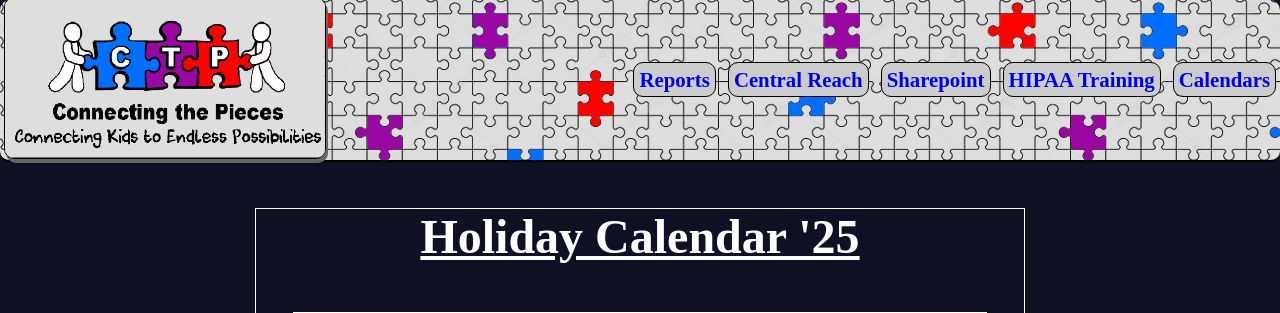
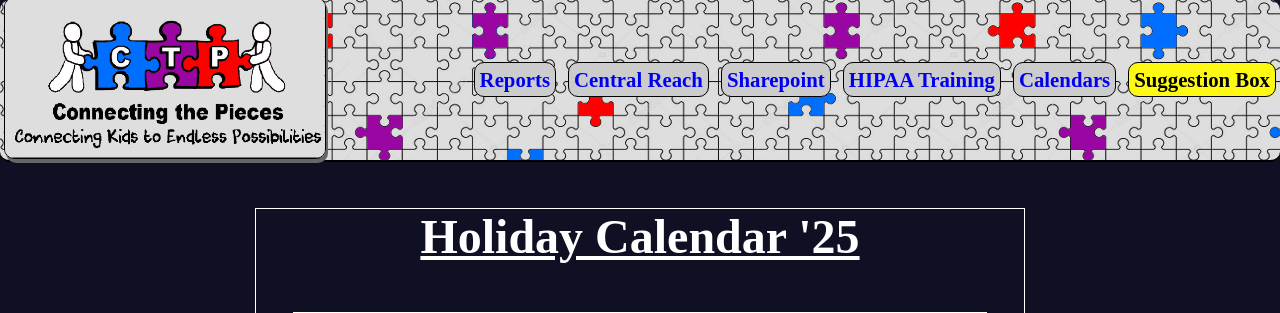
Before and after one commit to MeetCTP/CTPReportGenerator, a Flask app: page /calendar in a window 1280 px wide. Shown: the top 313 px of the page. Run offline with Flask 3, Linux system fonts and the light colour scheme; parts of the project's set-up code (start-up, migrations or seed data) failed here and were passed over.

Commit message:
Add suggestion box link

```diff
--- a/Templates/all-prod-reports.html
+++ b/Templates/all-prod-reports.html
@@ -16,6 +16,7 @@
                     <a href="https://meetctp.sharepoint.com/Shared%20Documents/Forms/AllItems.aspx" target="_blank">Sharepoint</a>
                     <a href="http://ctphome/hipaa-training">HIPAA Training</a>
                     <a href="http://ctphome/calendar">Calendars</a>
+                    <a href="https://forms.office.com/Pages/ResponsePage.aspx?id=lz_WkfQhpkOUXq_ZK7JpX2uLRQXp4stOhC8OPsN8TaFUOTgxRVdBOFoyNjJUTFBFVDFDVFVRMVlQVC4u" id="suggestion">Suggestion Box</a>
                 </nav>
             </header>
             <div class="report-container">
--- a/Templates/all-reports.html
+++ b/Templates/all-reports.html
@@ -16,6 +16,7 @@
                 <a href="https://meetctp.sharepoint.com/Shared%20Documents/Forms/AllItems.aspx" target="_blank">Sharepoint</a>
                 <a href="http://ctphome/hipaa-training">HIPAA Training</a>
                 <a href="http://ctphome/calendar">Calendars</a>
+                <a href="https://forms.office.com/Pages/ResponsePage.aspx?id=lz_WkfQhpkOUXq_ZK7JpX2uLRQXp4stOhC8OPsN8TaFUOTgxRVdBOFoyNjJUTFBFVDFDVFVRMVlQVC4u" id="suggestion">Suggestion Box</a>
             </nav>
         </header>
         <div class="report-container">
--- a/Templates/hipaa-stuff.html
+++ b/Templates/hipaa-stuff.html
@@ -15,6 +15,7 @@
             <a href="https://meetctp.sharepoint.com/Shared%20Documents/Forms/AllItems.aspx" target="_blank">Sharepoint</a>
             <a href="http://ctphome/hipaa-training">HIPAA Training</a>
             <a href="http://ctphome/calendar">Calendars</a>
+            <a href="https://forms.office.com/Pages/ResponsePage.aspx?id=lz_WkfQhpkOUXq_ZK7JpX2uLRQXp4stOhC8OPsN8TaFUOTgxRVdBOFoyNjJUTFBFVDFDVFVRMVlQVC4u" id="suggestion">Suggestion Box</a>
         </nav>
     </header>
     <div class="pdf-container">
--- a/Templates/holiday-calendar.html
+++ b/Templates/holiday-calendar.html
@@ -15,6 +15,7 @@
                 <a href="https://meetctp.sharepoint.com/Shared%20Documents/Forms/AllItems.aspx" target="_blank">Sharepoint</a>
                 <a href="http://ctphome/hipaa-training">HIPAA Training</a>
                 <a href="http://ctphome/calendar">Calendars</a>
+                <a href="https://forms.office.com/Pages/ResponsePage.aspx?id=lz_WkfQhpkOUXq_ZK7JpX2uLRQXp4stOhC8OPsN8TaFUOTgxRVdBOFoyNjJUTFBFVDFDVFVRMVlQVC4u" id="suggestion">Suggestion Box</a>
             </nav>
         </header>
         <div class="pdf-container" id="calendar-container">
--- a/Templates/home.html
+++ b/Templates/home.html
@@ -15,6 +15,7 @@
             <a href="https://meetctp.sharepoint.com/Shared%20Documents/Forms/AllItems.aspx" target="_blank">Sharepoint</a>
             <a href="http://ctphome/hipaa-training">HIPAA Training</a>
             <a href="http://ctphome/calendar">Calendars</a>
+            <a href="https://forms.office.com/Pages/ResponsePage.aspx?id=lz_WkfQhpkOUXq_ZK7JpX2uLRQXp4stOhC8OPsN8TaFUOTgxRVdBOFoyNjJUTFBFVDFDVFVRMVlQVC4u" id="suggestion">Suggestion Box</a>
         </nav>
     </header>
     <section class="body-container">
--- a/static/css/styles.css
+++ b/static/css/styles.css
@@ -744,6 +744,13 @@ main {
     border: 2px outset #000;
 }
 
+#suggestion {
+    font-weight: bold;
+    background-color: #fdf913;
+    color: #000;
+
+}
+
 #company-logo {
     animation: rotateLogo 3s infinite linear;
     z-index: 100;
```
